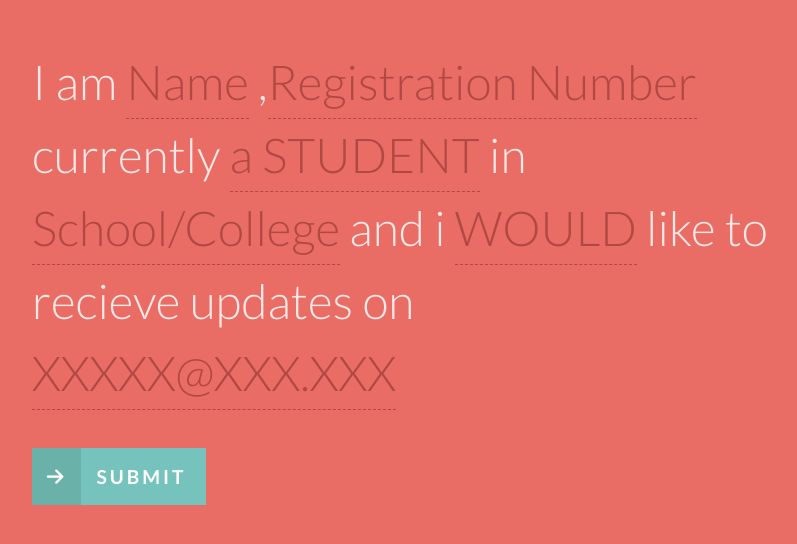
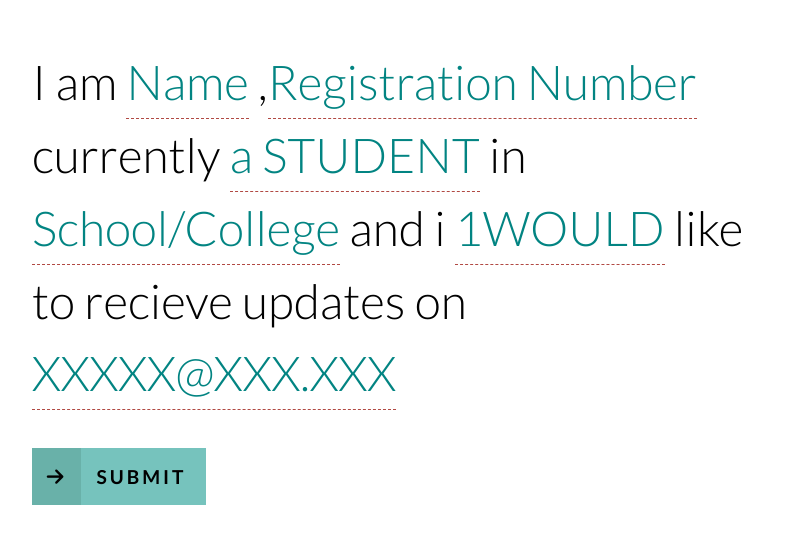
Before and after one commit to karth2512/contactform, a PHP site: page / in a window 1280 px wide. Shown: the top 544 px of the page, without its empty margins (240-1037 px from the left). Run offline with PHP 8.4, Linux system fonts and the light colour scheme; data that the repository does not hold is empty.

Commit message:
color scheme and form finish

```diff
--- a/NaturalLanguageForm/css/component.css
+++ b/NaturalLanguageForm/css/component.css
@@ -14,6 +14,8 @@
 	width: 100%;
 	margin: 0.3em 0 0 0;
 	font-size: 3em;
+	color: #010101;
+	background-color: transparent;
 	line-height: 1.5;
 }
 
@@ -61,7 +63,7 @@
 .nl-form select  {
 	line-height: inherit;
 	display: inline-block;
-	color: #b14943;
+	color: #028482;
 	cursor: pointer;
 	border-bottom: 1px dashed #b14943;
 }
@@ -70,7 +72,7 @@
 .nl-field ul {
 	position: absolute;
 	visibility: hidden;
-	background: #76C3BD;
+	background: #028482;
 	left: -0.5em;
 	top: 50%;
 	font-size: 80%;
@@ -223,7 +225,7 @@ input:focus::-ms-input-placeholder {
 	cursor: pointer;
 	position: relative;
 	background: #76C3BD;
-	color: #fff;
+	color: #010101;
 	padding: 0 1em 0 0;
 	font-size: 40%;
 	font-weight: bold;
@@ -232,7 +234,7 @@ input:focus::-ms-input-placeholder {
 
 .nl-submit:before {
 	content: "\e001";
-	color: #fff;
+	color: #010101;
 	float: left;
 	padding: 0 0.7em;
 	margin: 0 0.8em 0 0;
@@ -255,7 +257,7 @@ input:focus::-ms-input-placeholder {
 	left: 0;
 	width: 100%;
 	height: 100%;
-	background: rgba(0,0,0,0.5);
+	background: rgba(0,0,0,0);
 	opacity: 0;
 	z-index: 9999;
 	visibility: hidden;
--- a/NaturalLanguageForm/css/default.css
+++ b/NaturalLanguageForm/css/default.css
@@ -22,7 +22,7 @@ body, html { font-size: 100%; padding: 0; margin: 0;}
 body {
 	font-family: 'Lato', Calibri, Arial, sans-serif;
 	color: #ffe8e7;
-	background: #E96D65;
+	background: transparent;
 	font-weight: 300;
 	overflow-x: hidden;
 }
--- a/NaturalLanguageForm/css/demo.css
+++ b/NaturalLanguageForm/css/demo.css
@@ -11,7 +11,7 @@
 }
 
 body {
-	background: #fb887c;
+	background: transparent;
 	color: #fff;
 	font-family: 'Lato', Arial, sans-serif;
 }
--- a/NaturalLanguageForm/index.php
+++ b/NaturalLanguageForm/index.php
@@ -9,17 +9,17 @@
 	<body class="nl-blurred">
 		<div class="container demo-1">
 			<div class="main clearfix">
-				<form id="nl-form" class="nl-form" action="index.php">
+				<form id="nl-form" class="nl-form" action="index.php" method="POST">
 					I am <input type="text" name="name" value="" placeholder="Name" data-subline="Your Full Name"/>
 					,<input type="text" name="regno" value="" placeholder="Registration Number" data-subline="Your Registration Number"/>
-					currently <select>
-						<option name="type" value="1" selected>a STUDENT</option>
-						<option name="type" value="2">an EMPLOYEE</option>
-						<option name="type" value="3">OTHERS</option>
+					currently <select name="type">
+						<option value="1" selected>a STUDENT</option>
+						<option value="2">an EMPLOYEE</option>
+						<option value="3">OTHERS</option>
 					</select> in <input type="text" value="" placeholder="School/College" data-subline="Name of the current institution"/>
-					and i <select>
-						<option name="agree" value="1" selected> WOULD</option>
-						<option name="agree" value="2"> WOULD NOT</option>
+					and i <select name="agree">
+						<option value="1" selected> 1WOULD</option>
+						<option value="2"> WOULD NOT</option>
 					</select> like to recieve updates on<input type="text" name="email" value="" placeholder="XXXXX@XXX.XXX" data-subline="Please enter a <em>valid</em> email id"/>
 					<div class="nl-submit-wrap">
 						<button class="nl-submit" type="submit">SUBMIT</button>
@@ -40,7 +40,8 @@ function check($data) {
   $data = htmlspecialchars($data);
   return $data;
 }
-$con=mysqli_connect('server_name','DB_NAME','DB_PASS','DB_TABLE_NAME');
+//$con=mysqli_connect('server_name','DB_NAME','DB_PASS','DB_TABLE_NAME');
+$con=mysqli_connect('localhost','root','12345','test');
 if($_SERVER["REQUEST_METHOD"]=="POST")
 {
 	$name=check($_POST['name']);
@@ -55,6 +56,7 @@ if($_SERVER["REQUEST_METHOD"]=="POST")
 	}
     if($name!="" && $email!="" && $agree!="" && $type!="" && $emailErr=="")
     {
+    	echo "IN";
     	if(mysqli_query($con,"INSERT INTO contact(NAME,EMAIL,REGNO,TYPE,AGREE) VALUES('$name','$email','$regno','$type','$agree')"))
     	{
     		echo "SUCCESS";
```
